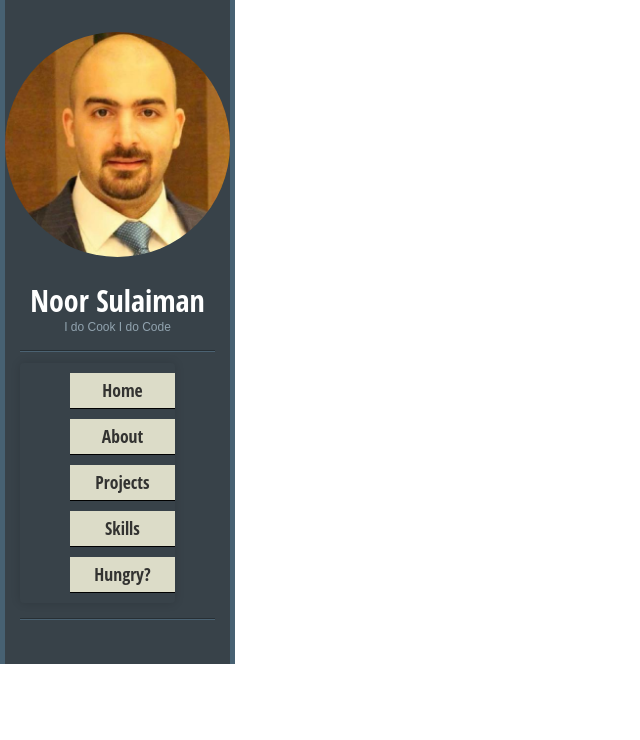
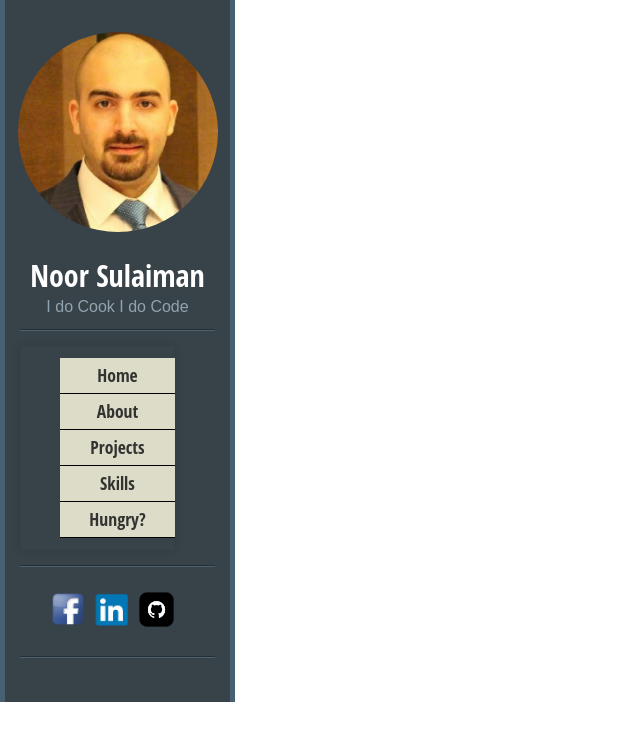
Before and after one commit to NoorSulaiman/Final-project, a React (Create React App) app: page / in a window 1280 px wide. Shown: the top 740 px of the page, without its empty margins (0-640 px from the left). Built offline with nearby package versions, Linux system fonts and the light colour scheme.

Commit message:
adding  Social component and it's styles

```diff
--- a/src/App.css
+++ b/src/App.css
@@ -109,7 +109,7 @@ a:hover, a:focus, a:active {
 .tagline {
   margin-left:15px;
   margin-right:15px;
-  font-size: 12px;
+  font-size: 16px;
   line-height:15px;
   padding-bottom:15px;
   border-bottom: 1px solid #272F34;
@@ -124,16 +124,14 @@ a:hover, a:focus, a:active {
   border-bottom: 1px solid #272F34;
   box-shadow: 0 1px 0 #4B6272;
 }
-.sidebarwidget ul {
-  margin:0px;
-  list-style-type:none;
-  margin-left:10px;
-  margin-top:10px;
+
+.icons{
+
+  display: inline-block;
+  padding: 10px;
+  margin-left: 20px
 }
-.sidebarwidget li {
-  font-size:12px;
-  margin-bottom:10px;
-}
+
 .sidetitle {
   color:white;
   font-size:18px;
--- a/src/App.js
+++ b/src/App.js
@@ -1,19 +1,23 @@
 import React, { Component } from 'react';
-
 
 
 import './App.css';
 import propic from '../src/images/profile.jpg';
 import NavBar from '../src/components/navbar';
+import Social from '../src/components/social';
+
 
 class App extends Component {
   render() {
     return <div id="sidebar">
-      <p><a href=""><img className='logo' src={propic} alt="noor"/></a></p>
-      <h1 id="blogtitle">Noor Sulaiman</h1>
-      <p className='tagline'>I do Cook I do Code</p>
-      <div className="sidebarwidget"><NavBar/></div>
+
+    <p><a href=""><img className='logo' src={propic} alt="noor" hight='200' width='200'/></a></p>
+    <h1 id="blogtitle">Noor Sulaiman</h1>
+    <p className='tagline'>I do Cook I do Code</p>
+    <NavBar/>
+    <Social/>
     </div>
+
   }
 }
 
--- a/src/components/navbar.js
+++ b/src/components/navbar.js
@@ -4,7 +4,7 @@ class NavBar extends Component {
 
 	render() {
 
-		return <div>
+		return <div className="sidebarwidget">
 		<nav className='vertical'>
         <ul>
            <li><a onClick={() => history.push('Home') }>Home</a></li>
--- /dev/null
+++ b/src/components/social.js
@@ -0,0 +1,21 @@
+import React, {Component} from 'react';
+
+import Inn from '../images/in.png';
+import Git from '../images/github.png';
+import Fb from '../images/fb.png';
+
+class Social extends Component{
+	render(){
+		return <div className="sidebarwidget">
+		<div className="icons">
+		<a href="https://www.facebook.com/noor.s.sulaiman" target="_blank"> <img src={Fb} alt="Facebook" hight='36' width='36'/></a>
+		<a href="https://www.linkedin.com/in/noor-sulaiman" target="_blank"> <img src={Inn} alt="Linkedin" hight='46' width='46'/></a>
+		<a href="https://github.com/NoorSulaiman" target="_blank"> <img src={Git} alt="GitHub" hight='35' width='35'/></a>
+		</div>
+		</div>
+
+
+	}
+}
+
+export default Social;
```
Also changed, not shown: src/images/github.png (added).
